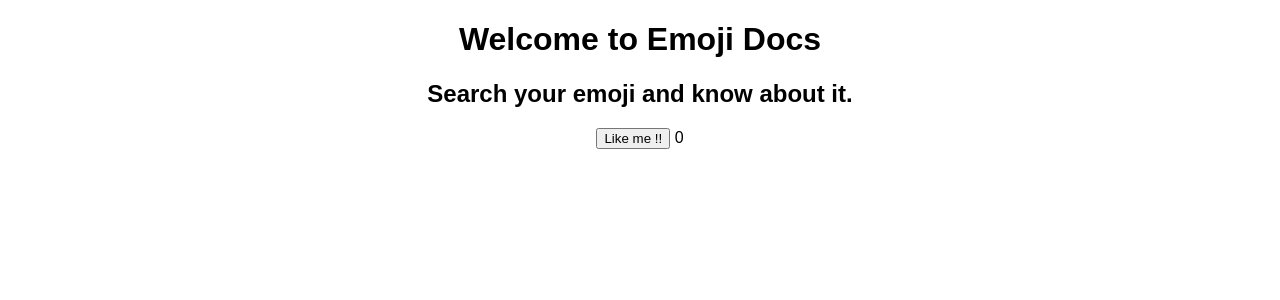
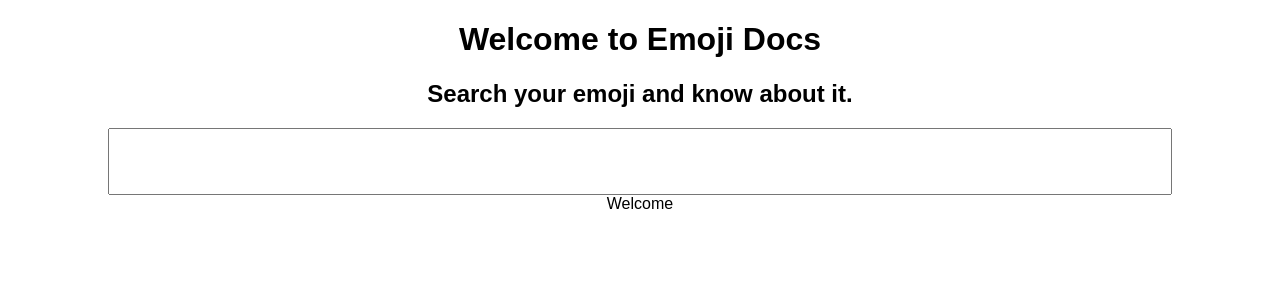
Before and after one commit to Saitejas21/emoji-docs, a React (Create React App) app: page / in a window 1280 px wide. Shown: the top 300 px of the page. Built offline with nearby package versions, Linux system fonts and the light colour scheme.

Commit message:
update: added input box

```diff
--- a/src/App.js
+++ b/src/App.js
@@ -2,18 +2,19 @@ import React, { useState } from "react";
 import "./styles.css";
 
 export default function App() {
-  const [likeCounter, setLikeCounter] = useState(0);
+  var [userInput, setUserInput] = useState("");
 
-  function likeClickHandler() {
-    var newLikeCounterValue = likeCounter + 1;
-    setLikeCounter(newLikeCounterValue);
+  function inputChangeHandler(event) {
+    console.log(event.target.value);
+    setUserInput(event.target.value);
   }
 
   return (
     <div className="App">
       <h1>Welcome to Emoji Docs</h1>
       <h2>Search your emoji and know about it.</h2>
-      <button onClick={likeClickHandler}>Like me !!</button> {likeCounter}
+      <input onChange={inputChangeHandler}></input>
+      <div> Welcome {userInput} </div>
     </div>
   );
 }
--- a/src/styles.css
+++ b/src/styles.css
@@ -2,3 +2,8 @@
   font-family: sans-serif;
   text-align: center;
 }
+
+input {
+  padding: 1.5rem;
+  width: 80%;
+}
```
